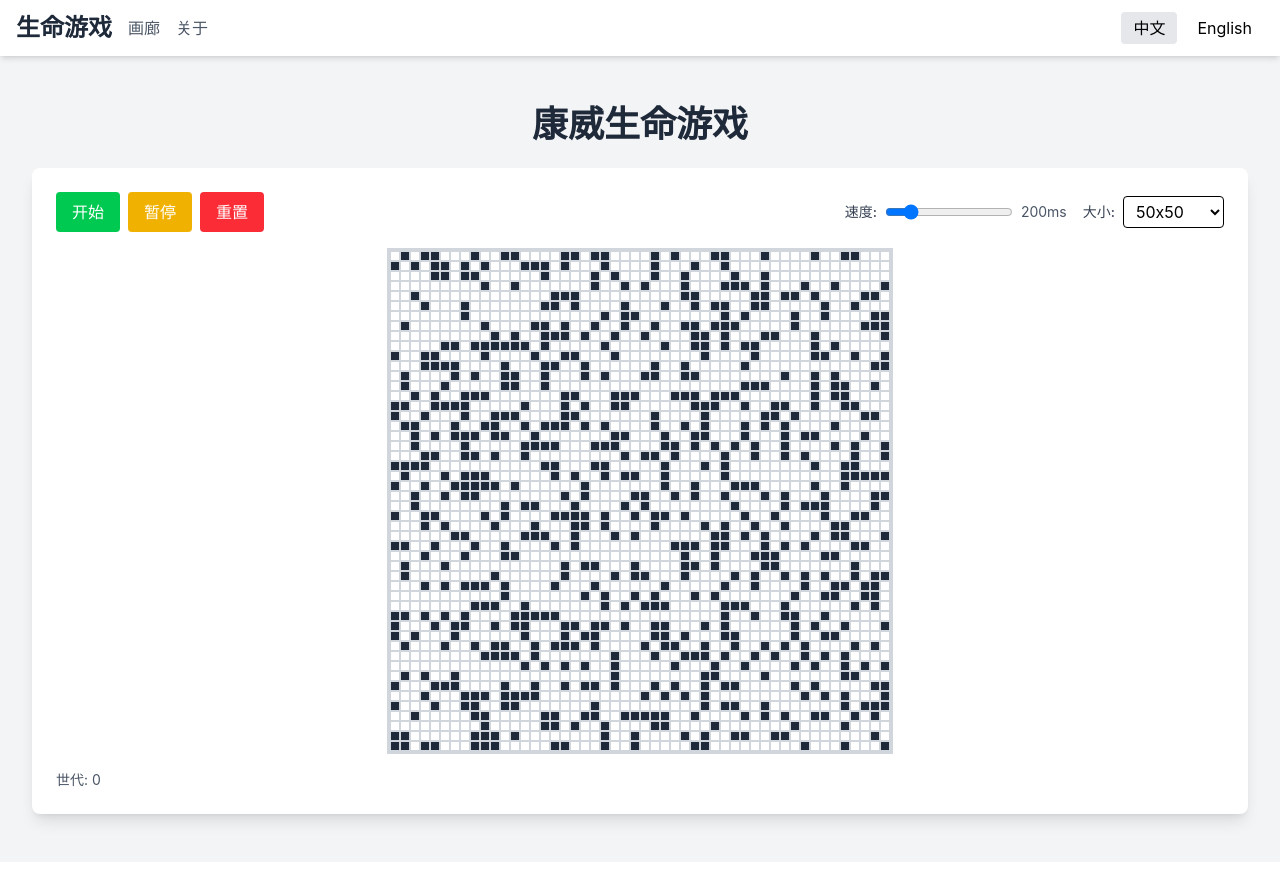
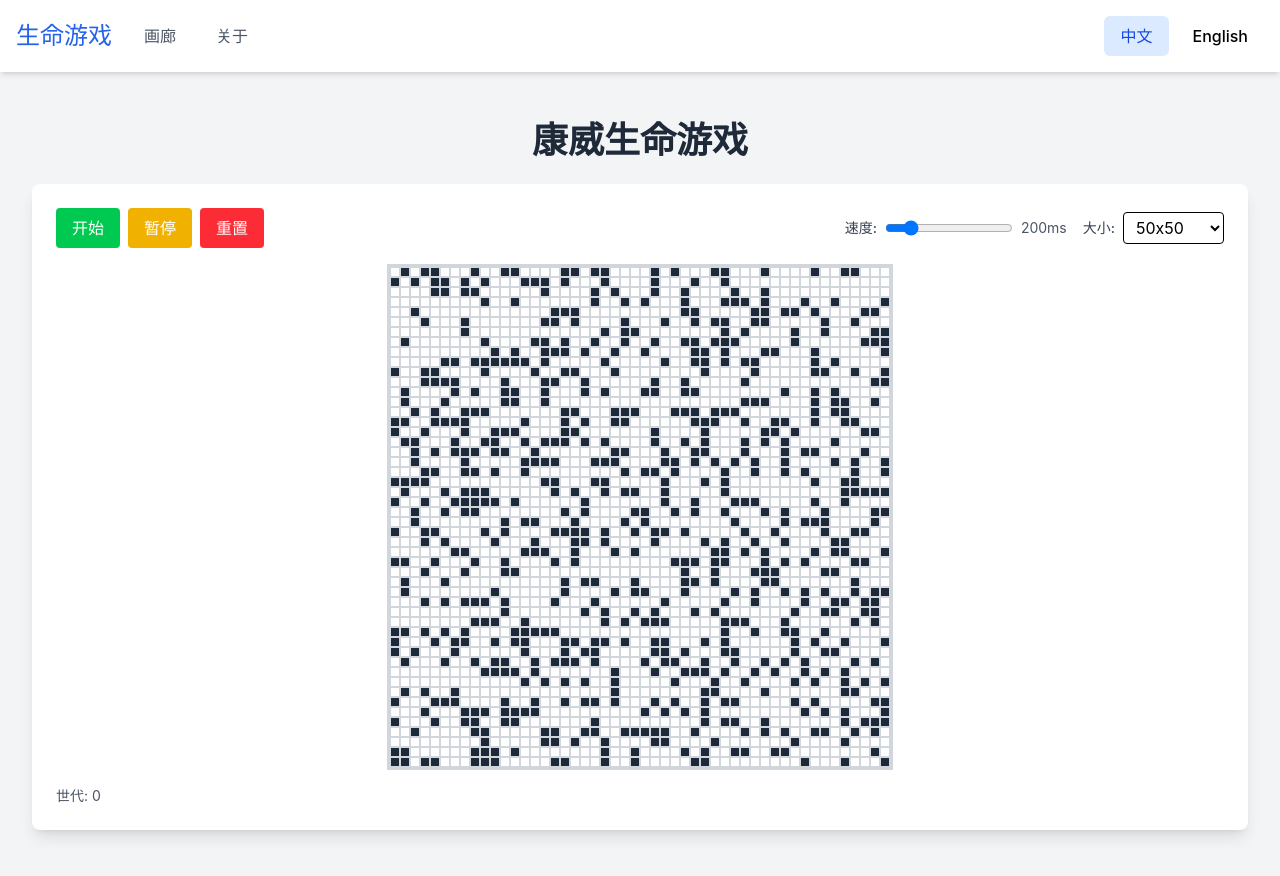
Before and after one commit to hojas/game-of-life, a Vue app: page / in a window 1280 px wide. Built offline with nearby package versions, Linux system fonts and the light colour scheme.

Commit message:
feat: optimize navigation menu styling

```diff
--- a/src/App.vue
+++ b/src/App.vue
@@ -11,30 +11,30 @@ function switchLanguage(lang: string) {
 <template>
   <div class="bg-gray-100">
     <nav class="bg-white shadow-md">
-      <div class="container mx-auto px-4 py-3">
+      <div class="container mx-auto px-4 py-4">
         <div class="flex justify-between items-center">
-          <div class="flex items-center space-x-4">
-          <router-link to="/" class="text-2xl font-bold text-gray-800 hover:text-blue-600 transition">
+          <div class="flex items-center space-x-6">
+            <router-link to="/" class="text-2xl font-bold text-gray-800 hover:text-blue-600 transition duration-300">
               {{ $t('nav.home') }}
             </router-link>
-          <router-link to="/gallery" class="text-gray-600 hover:text-blue-600 transition">
+            <router-link to="/gallery" class="text-gray-600 hover:text-blue-600 transition duration-300 px-2 py-1 rounded-md">
               {{ $t('nav.gallery') }}
             </router-link>
-          <router-link to="/about" class="text-gray-600 hover:text-blue-600 transition">
+            <router-link to="/about" class="text-gray-600 hover:text-blue-600 transition duration-300 px-2 py-1 rounded-md">
               {{ $t('nav.about') }}
             </router-link>
           </div>
-          <div class="flex items-center">
+          <div class="flex items-center space-x-2">
             <button
-              class="px-3 py-1 mr-2 rounded hover:bg-gray-200 transition"
-              :class="{ 'bg-gray-200': $i18n.locale === 'zh' }"
+              class="px-4 py-2 rounded-md hover:bg-gray-200 transition duration-300 font-medium"
+              :class="{ 'bg-blue-100 text-blue-700': $i18n.locale === 'zh' }"
               @click="switchLanguage('zh')"
             >
               中文
             </button>
             <button
-              class="px-3 py-1 rounded hover:bg-gray-200 transition"
-              :class="{ 'bg-gray-200': $i18n.locale === 'en' }"
+              class="px-4 py-2 rounded-md hover:bg-gray-200 transition duration-300 font-medium"
+              :class="{ 'bg-blue-100 text-blue-700': $i18n.locale === 'en' }"
               @click="switchLanguage('en')"
             >
               English
@@ -48,3 +48,11 @@ function switchLanguage(lang: string) {
     </main>
   </div>
 </template>
+
+<style scoped>
+/* 激活的导航链接样式 */
+.router-link-active {
+  color: #2563eb !important;
+  font-weight: 500;
+}
+</style>
```
Lines whose indentation alone changed are shown as unchanged.
